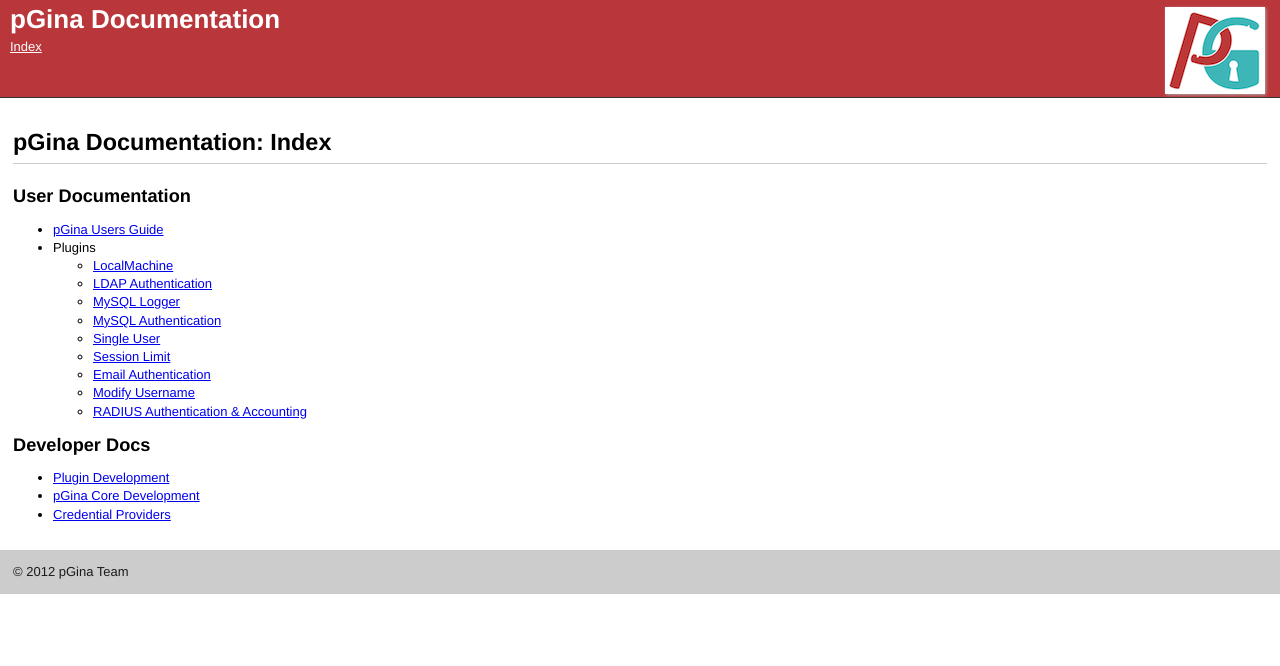
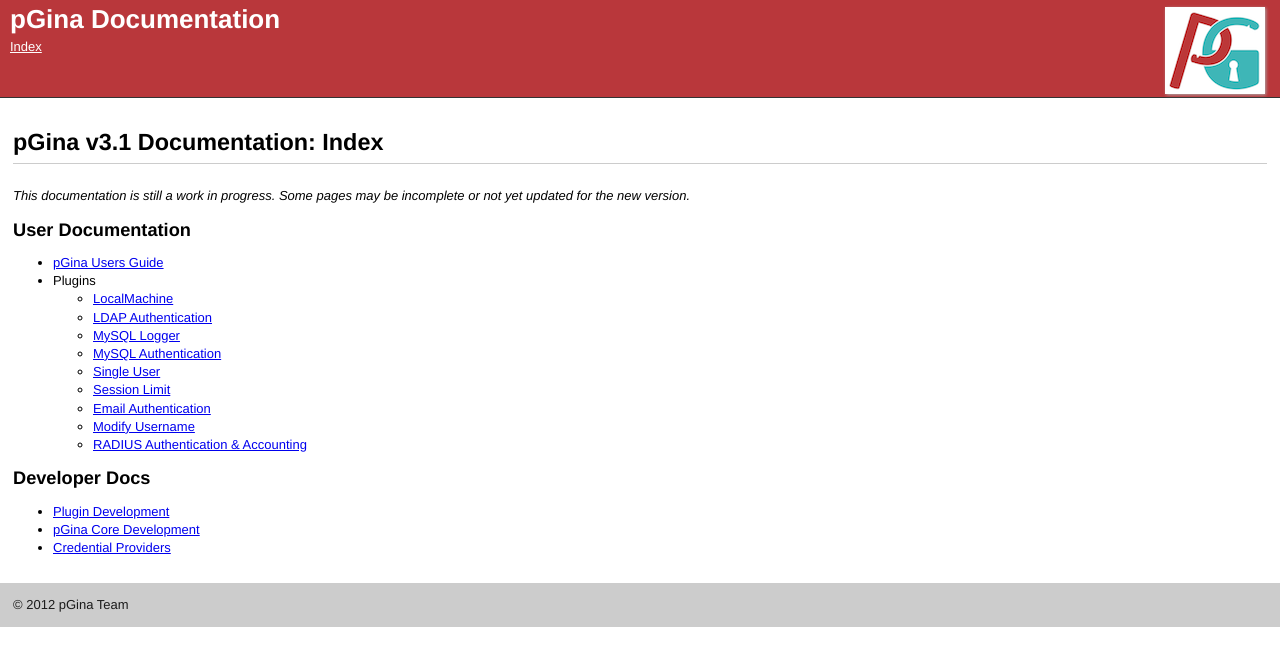
Before and after one commit to pgina/docs, a Jekyll site: the page built from v3.1/index.md, in a window 1280 px wide. Shown: the top 666 px of the page. Built offline with Jekyll 4.4.1, drawn with Linux system fonts in a browser that asks for light colours.

Commit message:
Update indexes to indicate version and progress.

```diff
--- a/v3.1/index.md
+++ b/v3.1/index.md
@@ -4,8 +4,11 @@
 rootPath: ../
 ---
 
-pGina Documentation: Index
-===========================
+pGina v3.1 Documentation: Index
+================================
+
+*This documentation is still a work in progress.  Some pages may be incomplete
+or not yet updated for the new version.*
 
 ##User Documentation
 
```
Also changed, not shown: index.md (+1 -1 lines), v3.0/index.md (+1 -1 lines).
